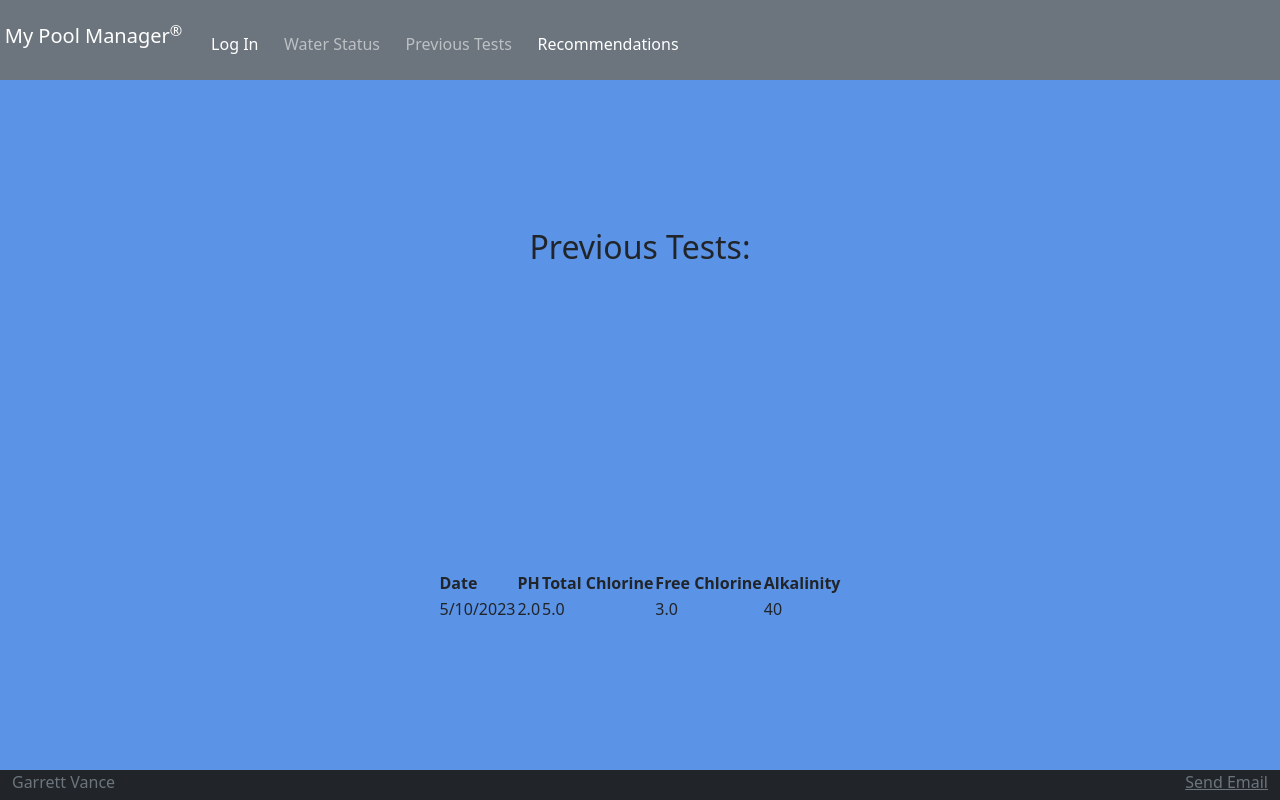
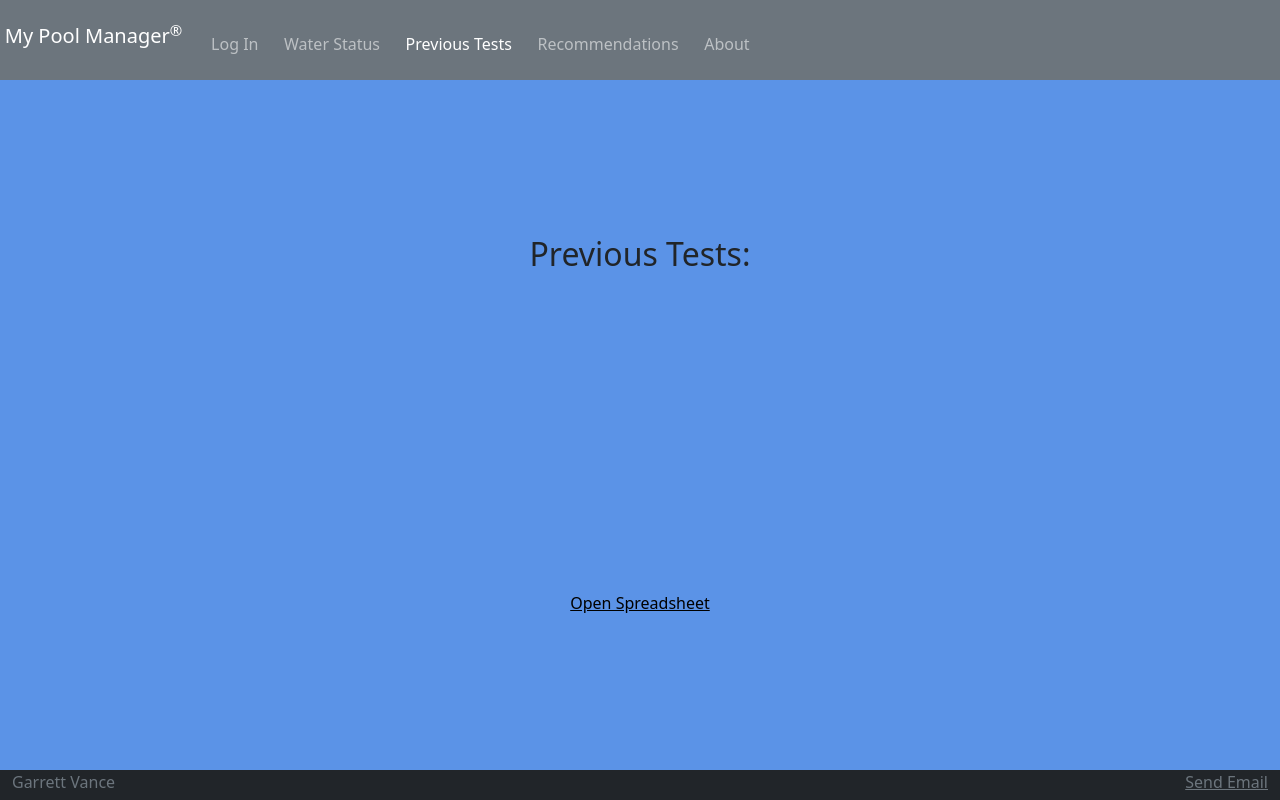
Before and after one commit to garrettsvance/IT-C-Semester-Project, a plain HTML site: page Semester Project/previousentries.html in a window 1280 px wide. Drawn offline with nearby package versions, Linux system fonts and the light colour scheme.

Commit message:
created about page

```diff
--- a/Semester Project/previousentries.html
+++ b/Semester Project/previousentries.html
@@ -18,16 +18,19 @@
                 <a class="navbar-brand" href="#">My Pool Manager<sup>&reg;</sup></a>
                 <menu class="navbar-nav">
                     <li class="nav-item">
-                        <a class="nav-link active" href="index.html">Log In</a>
+                        <a class="nav-link" href="index.html">Log In</a>
                     </li>
                     <li class="nav-item">
                         <a class="nav-link" href="waterstatus.html">Water Status</a>
                     </li>
                     <li class="nav-item">
-                        <a class="nav-link" href="previousentries.html">Previous Tests</a>
+                        <a class="nav-link active" href="previousentries.html">Previous Tests</a>
                     </li>
                     <li class="nav-item">
-                        <a class="nav-link active" href="recommendations.html">Recommendations</a>
+                        <a class="nav-link" href="recommendations.html">Recommendations</a>
+                    </li>
+                    <li class="nav-item">
+                        <a class="nav-link" href="about.html">About</a>
                     </li>
                 </menu>
             </nav>
@@ -36,26 +39,7 @@
 
         <main class="container-fluid">
             <h2>Previous Tests:</h2>
-            <table>
-                <thead>
-                    <tr>
-                        <th>Date</th>
-                        <th>PH</th>
-                        <th>Total Chlorine</th>
-                        <th>Free Chlorine</th>
-                        <th>Alkalinity</th>
-                    </tr>
-                </thead>
-                <tbody>
-                    <tr>
-                        <td>5/10/2023</td>
-                        <td>2.0</td>
-                        <td>5.0</td>
-                        <td>3.0</td>
-                        <td>40</td>
-                    </tr>
-                </tbody>
-            </table>
+            <a href="https://docs.google.com/spreadsheets/d/1LVriXEB5eXXMRHJCrHOgjQMyEVPAT9lNoiHE1DjLoYY/edit?usp=sharing" target="_blank" style="color: #000000;">Open Spreadsheet</a>
         </main>
 
         <footer class="bg-dark text-dark text-muted">
```
Also changed, not shown: Semester Project/about.html (added, +50 -0 lines), Semester Project/index.html (+4 -1 lines), Semester Project/recommendations.html (+4 -1 lines), Semester Project/waterstatus.html (+6 -3 lines).
